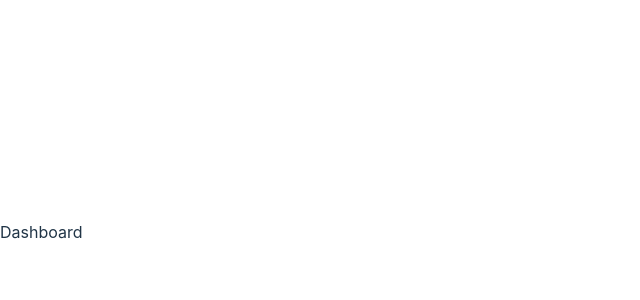
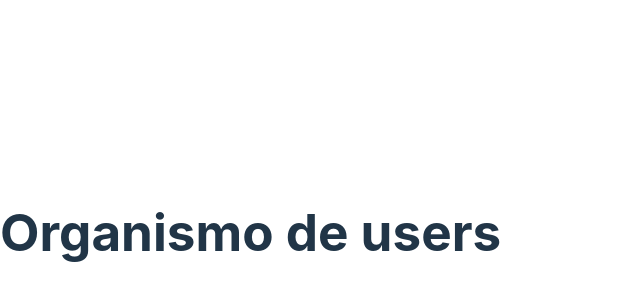
Before and after one commit to manguila2525/raffle-bo, a React (Vite) app: page /dashboard in a window 1280 px wide. Shown: the part 168-468 px from the top of the page, without its empty margins (0-640 px from the left). Built offline with nearby package versions, Linux system fonts and the light colour scheme.

Commit message:
new route

```diff
--- /dev/null
+++ b/src/components/organisms/Login/Users/Users.tsx
@@ -0,0 +1,5 @@
+export const Users =()=>{
+    return <>
+    <h1>Organismo de users</h1>
+    </>
+}
--- /dev/null
+++ b/src/components/templates/LoginTemplate/UsersTemplate.tsx
@@ -0,0 +1,7 @@
+import { Users } from "../../organisms/Login/Users/Users"
+
+export const UsersTemplate =()=>{
+    return <>
+   <Users/>
+    </>
+}
--- a/src/routes/router.tsx
+++ b/src/routes/router.tsx
@@ -1,6 +1,7 @@
 import { createBrowserRouter } from 'react-router-dom';
 import ProtectedRoute from './ProtectedRoute';
 import PublicRoute from './PublicRoute';
+import { UsersView } from '../views/LoginView/Users/UsersView';
 
 export const router = createBrowserRouter([
   {
@@ -20,7 +21,7 @@ export const router = createBrowserRouter([
     children: [
       {
         index: true,
-        element: <div>Dashboard</div>,
+        element: <UsersView/>,
       },
     ],
   },
--- /dev/null
+++ b/src/views/LoginView/Users/UsersView.tsx
@@ -0,0 +1,7 @@
+import { UsersTemplate } from "../../../components/templates/LoginTemplate/UsersTemplate"
+
+export const UsersView =()=>{
+    return <>
+    <UsersTemplate/>
+    </>
+}
```
Also changed, not shown: src/components/atoms/AppInput/AppButton/AppButton.tsx (added, +12 -0 lines).
